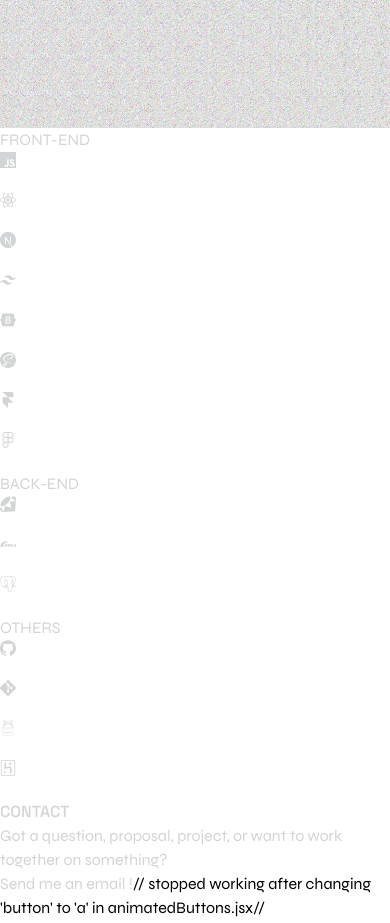
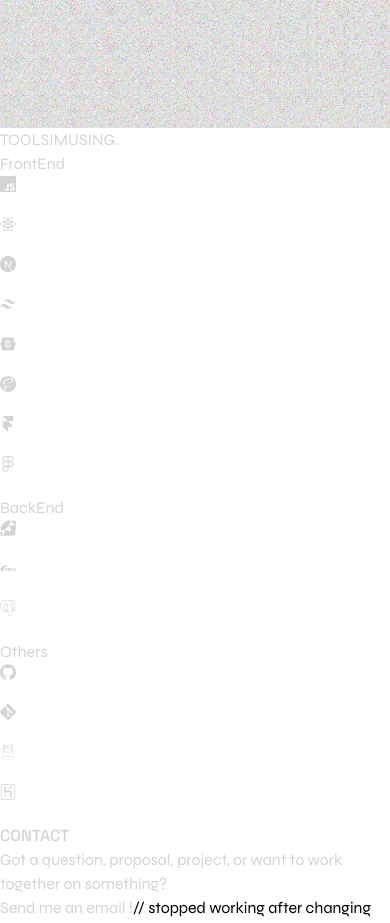
Before and after one commit to roMPrd/portfolio2023, a Next.js app: page / in a window 390 px wide. Shown: the part 3880-4803 px from the top of the page. Built offline with nearby package versions, Linux system fonts and the light colour scheme.

Commit message:
Section Tech

```diff
--- a/app/sections/Contact.jsx
+++ b/app/sections/Contact.jsx
@@ -9,7 +9,7 @@
 const Contact = () => {
   return (
     // <div id="contact">
-    <div id="contact" className="sectionScroll h-[100vh] w-full flex flex-col justify-center xl:justify-start items-center overflow-hidden">
+    <div id="contact" className="sectionScroll h-[100vh] w-full flex flex-col justify-center xl:justify-start items-center">
       <AnimatedTexts
         text={"CONTACT"}
         className={`${spaceGrotesk.className} font-bold text-center text-[100px] sm:text-[100px] md:text-[150px] lg:mb-16 lg:text-[200px] xl:mb-0 xl:text-[300px] 2xl:text-[450px]`}
--- a/app/sections/TechsUsed.jsx
+++ b/app/sections/TechsUsed.jsx
@@ -10,15 +10,25 @@
 const TechsUsed = () => {
 
     return (
-      <div>
+      <div className="sectionScroll mx-auto my-10 h-[100vh] w-[80%] flex flex-col gap-10 items-start justify-center">
+        <div className="text-center mx-auto">
+          <AnimatedTitles
+              text={"TOOLS IM USING."}
+              className={
+                  "mb-10 text-left text-[40px] font-bold leading-[0.9em] tracking-tighter text-[#e4ded7] sm:text-[45px] md:mb-16 md:text-[60px] lg:text-[80px]"
+              }
+              wordSpace={"mr-[14px]"}
+              charSpace={"mr-[0.001em]"}
+          />
+        </div>
         <div className="">
           <AnimatedTitles
-            text={"FRONT-END"}
-            className={""}
+            text={"FrontEnd"}
+            className={"mb-4 leading-none tracking-relaxed text-[18px] md:text-[40px] font-bold"}
             wordSpace={"mr-[1rem]"}
             charSpace={"mr-[0.001em]"}
           />
-          <div className="relative flex gap-4 mx-4 flex-wrap">
+          <div className="relative flex gap-4 mr-4 flex-wrap">
             {frontEnd.stackIcon.map((Icon, index) => (
               <div className="relative">
                 <AnimatedTooltips
@@ -30,7 +40,7 @@
                       iconClassName={""}
                       delay={index * 0.25}
                       children={
-                        <Icon className="text-white h-[50px] w-[50px]"/>
+                        <Icon className="h-[50px] w-[50px]"/>
                       }
                       />
                     }
@@ -46,12 +56,12 @@
 
         <div className="">
           <AnimatedTitles
-            text={"BACK-END"}
-            className={""}
+            text={"BackEnd"}
+            className={"mb-4 leading-none tracking-relaxed text-[18px] md:text-[40px] font-bold"}
             wordSpace={"mr-[1rem]"}
             charSpace={"mr-[0.001em]"}
           />
-          <div className="relative flex gap-4 mx-4 flex-wrap">
+          <div className="relative flex gap-4 mr-4 flex-wrap">
             {backEnd.stackIcon.map((Icon, index) => (
               <div className="relative">
                 <AnimatedTooltips
@@ -63,7 +73,7 @@
                       iconClassName={""}
                       delay={index * 0.25}
                       children={
-                        <Icon className="text-white h-[50px] w-[50px]"/>
+                        <Icon className="h-[50px] w-[50px]"/>
                       }
                     />
                   }
@@ -80,12 +90,12 @@
 
         <div className="">
           <AnimatedTitles
-            text={"OTHERS"}
-            className={""}
+            text={"Others"}
+            className={"mb-4 leading-none tracking-relaxed text-[18px] md:text-[40px] font-bold"}
             wordSpace={"mr-[1rem]"}
             charSpace={"mr-[0.001em]"}
           />
-          <div className="relative flex gap-4 mx-4 flex-wrap">
+          <div className="relative flex gap-4 mr-4 flex-wrap">
             {others.stackIcon.map((Icon, index) => (
               <div className="relative">
                 <AnimatedTooltips
@@ -97,7 +107,7 @@
                       iconClassName={""}
                       delay={index * 0.25}
                       children={
-                        <Icon className="text-white h-[50px] w-[50px]"/>
+                        <Icon className="h-[50px] w-[50px]"/>
                       }
                     />
                   }
```
